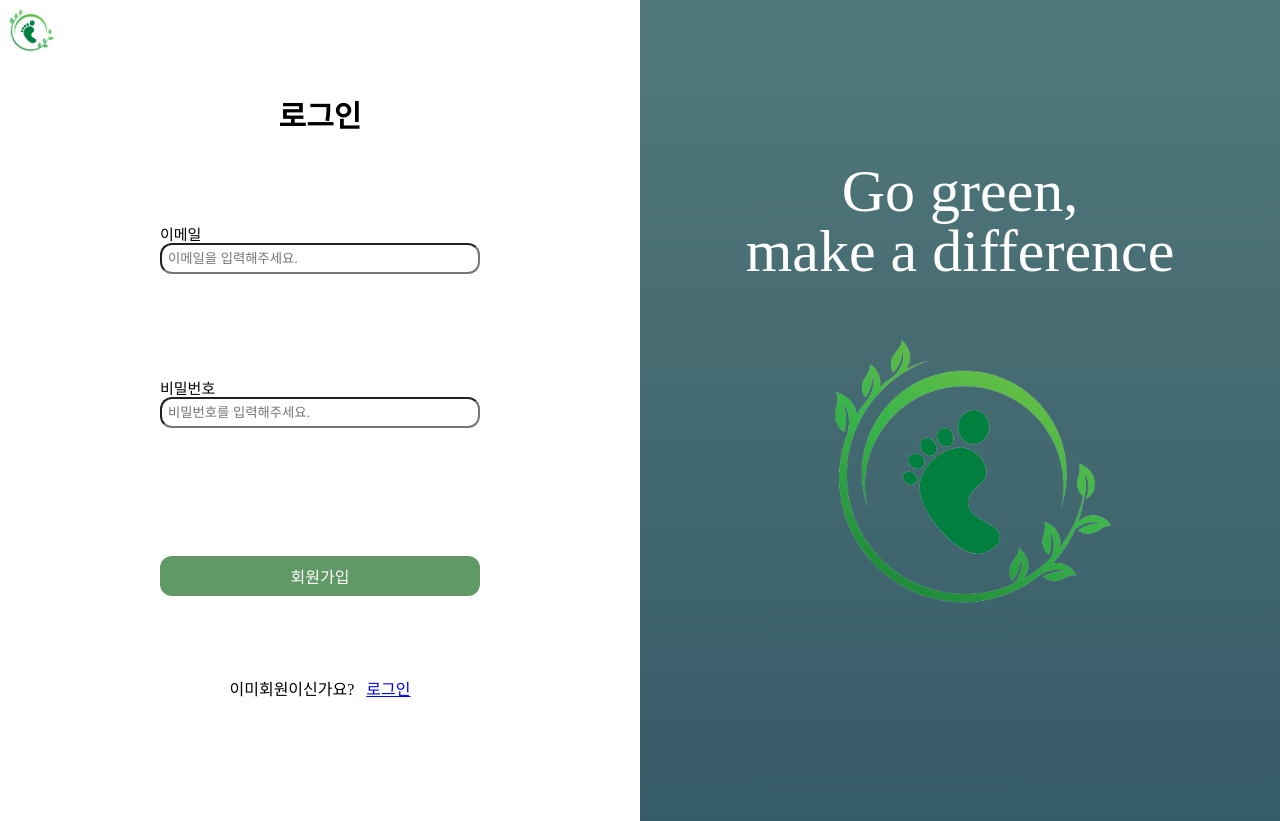
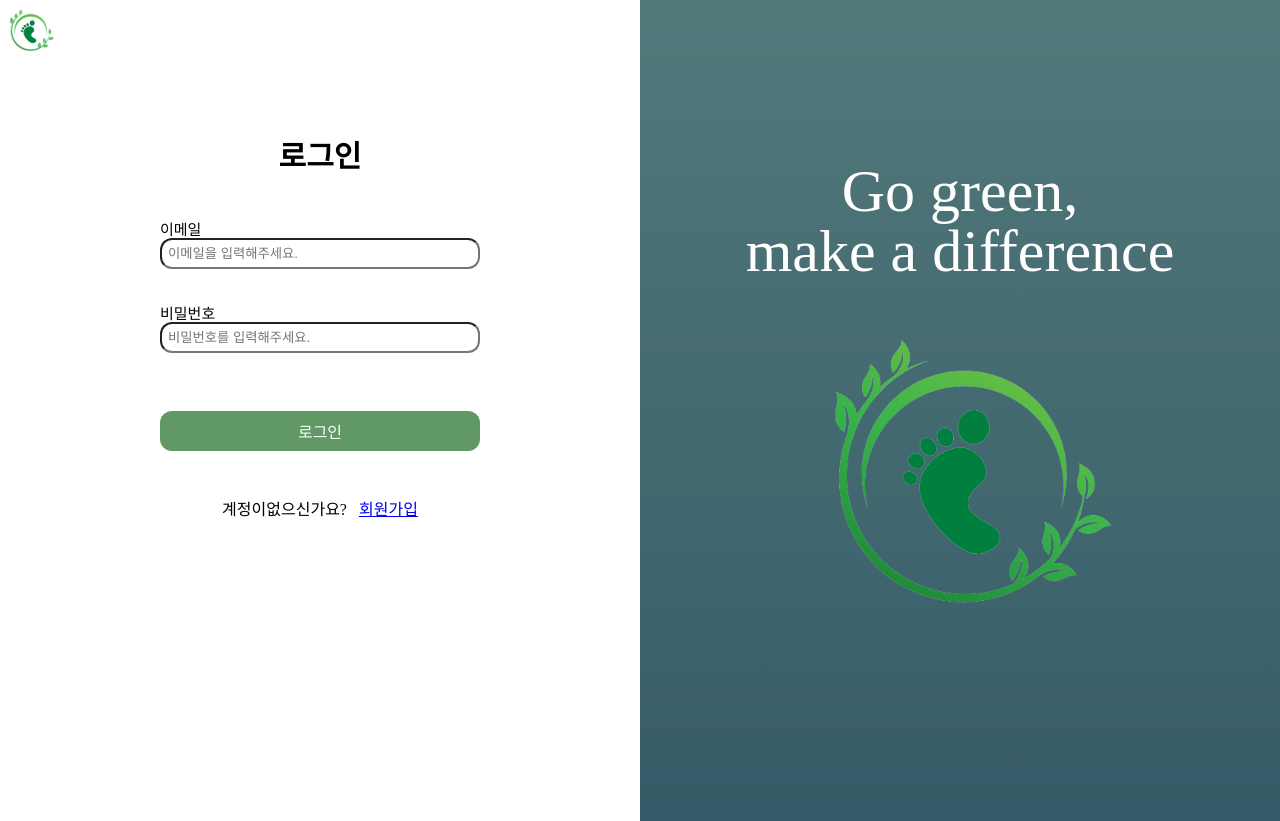
Before and after one commit to sungstii/seb42_main_022, a React (Create React App) app in the folder client/: page /signin in a window 1280 px wide. Built offline with nearby package versions, Linux system fonts and the light colour scheme.

Commit message:
feat: 로그인

```diff
--- a/client/src/pages/SignIn.tsx
+++ b/client/src/pages/SignIn.tsx
@@ -1,7 +1,7 @@
 import React from "react";
 import styled from "styled-components";
 import { ReactComponent as LogoImg } from "../icon/main_logo.svg";
-import { ErrorMessage, Formik } from "formik";
+import { Formik } from "formik";
 import axios from "axios";
 import { Link, useNavigate } from "react-router-dom";
 import { object, string, ref } from "yup";
@@ -34,8 +34,9 @@ const LogoContainer = styled.div`
   /* border: 1px solid black; */
 `;
 const FormContainer = styled.div`
+  margin-top: 80px;
   width: 100%;
-  height: 680px;
+  height: 380px;
   display: flex;
   flex-direction: column;
   justify-content: center;
@@ -65,41 +66,14 @@ const LogoLink = styled(Link)`
   display: flex;
 `;
 
-interface FormModel {
-  // 이름은 공백이 아니여야 합니다.
-  name: string;
+interface LoginModel {
   email: string;
-  /**
-   * 휴대폰 번호는 010으로 시작하는 11자리 숫자와 '-'로 구성되어야 합니다.
-   */
-  phone: string;
-  /**
-   * 영문자와 숫자, !@#$%^&*()_+-=만 사용 가능합니다.
-   */
   password: string;
-  passwordConfirm: string;
 }
 
-const signUpSchema = object({
-  name: string().required("이름을 입력해주세요"),
-  email: string()
-    .email("이메일 주소를 다시 확인해주세요.")
-    .required("이메일을 입력해주세요"),
-  phone: string()
-    .test(
-      "phone",
-      "010으로 시작하는 11자리 숫자와 '-'로 구성되어야 합니다",
-      (val: any) => /^010-\d{3,4}-\d{4}$/.test(val),
-    )
-    .required("전화번호를 입력해주세요"),
-  password: string()
-    .test("pw", "숫자 + 영문자 8자 이상 12자 이하입니다", (val: any) =>
-      /^(?=.*\d)(?=.*[a-zA-Z])[0-9a-zA-Z]{8,12}$/.test(val),
-    )
-    .required("비밀번호를 입력해주세요"),
-  passwordConfirm: string()
-    .oneOf([ref("password")], "비밀번호가 일치하지 않습니다.")
-    .required("비밀번호를 입력해주세요"),
+const signInSchema = object({
+  email: string().required("이메일을 입력해주세요"),
+  password: string().required("비밀번호를 입력해주세요"),
 });
 
 const SignIn = () => {
@@ -117,29 +91,32 @@ const SignIn = () => {
             style={{
               fontSize: "30px",
               fontWeight: "700",
-              marginBottom: "30px",
+              marginBottom: "20px",
             }}
           >
             로그인
           </h1>
-          <Formik<FormModel>
+          <Formik<LoginModel>
             initialValues={{
-              name: "",
               email: "",
-              phone: "",
               password: "",
-              passwordConfirm: "",
             }}
-            validationSchema={signUpSchema}
+            validationSchema={signInSchema}
             onSubmit={(values) => {
               axios
-                .post("http://3.39.150.26:8080/members", values)
+                .post("http://3.39.150.26:8080/members/login", values)
                 .then((res) => {
-                  alert("회원가입이 완료되었습니다.");
-                  navigate("../signin");
+                  const token = res.headers.authorization;
+                  const ref = res.headers.authorization;
+                  localStorage.setItem("token", token);
+                  localStorage.setItem("ref", ref);
+                  axios.defaults.headers.common["Authorization"] = token;
+                  alert("로그인이 완료되었습니다");
+                  navigate("../");
                 })
                 .catch((e) => {
-                  console.log("회원가입 실패", e.response);
+                  alert("로그인 실패");
+                  console.log("로그인", e.response);
                 });
             }}
           >
@@ -193,13 +170,13 @@ const SignIn = () => {
                     </ErrorMsg>
                   ) : null}
                 </div>
-                <SignUpBtn type="submit">회원가입</SignUpBtn>
+                <SignUpBtn type="submit">로그인</SignUpBtn>
               </form>
             )}
           </Formik>
           <span style={{ textAlign: "center", marginTop: "20px" }}>
-            이미회원이신가요?&nbsp;&nbsp;&nbsp;
-            <a href="../signin">로그인</a>
+            계정이없으신가요?&nbsp;&nbsp;&nbsp;
+            <a href="../signup">회원가입</a>
           </span>
         </FormContainer>
       </LeftContainer>
--- a/client/src/pages/SignUp.tsx
+++ b/client/src/pages/SignUp.tsx
@@ -1,7 +1,7 @@
 import React from "react";
 import styled from "styled-components";
 import { ReactComponent as LogoImg } from "../icon/main_logo.svg";
-import { ErrorMessage, Formik } from "formik";
+import { Formik } from "formik";
 import axios from "axios";
 import { Link, useNavigate } from "react-router-dom";
 import { object, string, ref } from "yup";
@@ -34,6 +34,7 @@ const LogoContainer = styled.div`
   /* border: 1px solid black; */
 `;
 const FormContainer = styled.div`
+  margin-top: 20px;
   width: 100%;
   height: 680px;
   display: flex;
@@ -117,7 +118,7 @@ const SignUp = () => {
             style={{
               fontSize: "30px",
               fontWeight: "700",
-              marginBottom: "30px",
+              marginBottom: "20px",
             }}
           >
             지금 Green Circle에 가입하세요.
```
